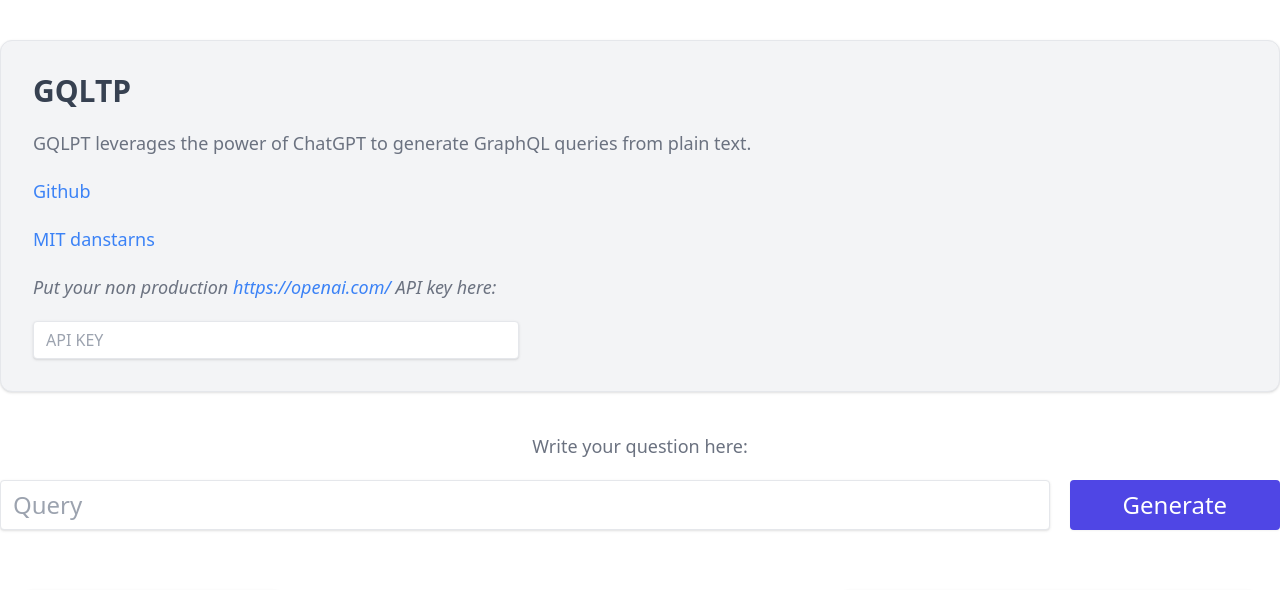
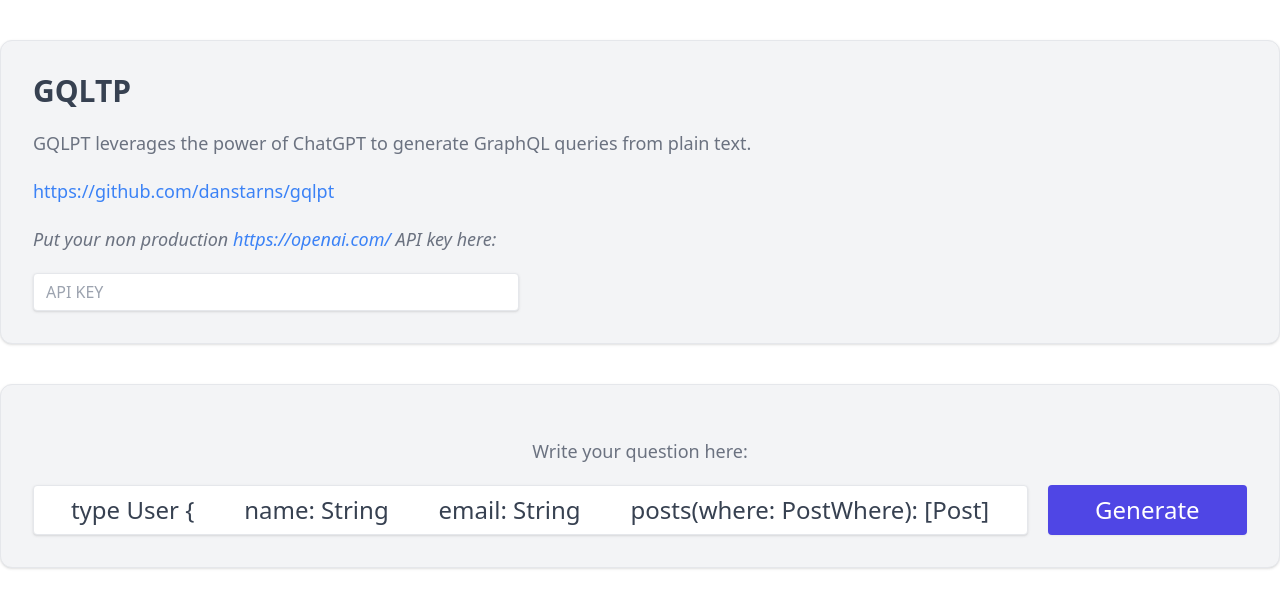
Before and after one commit to rocket-connect/gqlpt, a React app in the folder gqlpt.dev/: page / in a window 1280 px wide. Shown: the top 590 px of the page. Built offline with nearby package versions, Linux system fonts and the light colour scheme; no server answers.

Commit message:
feat: add defaults for playground

```diff
--- a/gqlpt.dev/src/App.tsx
+++ b/gqlpt.dev/src/App.tsx
@@ -1,6 +1,7 @@
 import { useCallback, useEffect, useState } from "react";
 import { Spinner } from "./components/Spinner";
 import { Editor } from "./components/Editor";
+import * as defaultValues from "./defaults";
 
 const config = {
   API_URL: process.env.API_URL,
@@ -11,10 +12,10 @@ function App() {
     localStorage.getItem("apiKey") || ""
   );
   const [typeDefs, setTypeDefs] = useState<string>(
-    localStorage.getItem("typeDefs") || ""
+    localStorage.getItem("typeDefs") || defaultValues.typeDefs
   );
   const [query, setQuery] = useState<string>(
-    localStorage.getItem("query") || ""
+    localStorage.getItem("query") || defaultValues.typeDefs
   );
 
   const [generatedQuery, setGeneratedQuery] = useState<string>();
@@ -77,13 +78,12 @@ function App() {
           plain text.
         </p>
         <p className="text-blue-500 text-lg mt-5">
-          <a href="https://github.com/danstarns/gqlpt">Github</a>
-        </p>
-        <p className="text-blue-500 text-lg mt-5">
-          <a href="https://github.com/danstarns/">MIT danstarns</a>
+          <a href="https://github.com/danstarns/gqlpt">
+            https://github.com/danstarns/gqlpt
+          </a>
         </p>
         <p className="text-gray-500 italic text-lg mt-5">
-          Put your <span className="bold">non production</span>{" "}
+          Put your non production{" "}
           <a className="text-blue-500" href="https://openai.com/">
             https://openai.com/
           </a>{" "}
@@ -99,6 +99,7 @@ function App() {
         />
       </div>
 
+      <div className="container mx-auto bg-gray-100 rounded-xl shadow border p-8 m-10">
         <p className="text-gray-500 text-lg my-5 text-center">
           Write your question here:
         </p>
@@ -122,6 +123,7 @@ function App() {
           >
             Generate
           </button>
+        </div>
       </div>
 
       {(error || loading) && (
--- /dev/null
+++ b/gqlpt.dev/src/defaults.ts
@@ -0,0 +1,28 @@
+export const typeDefs = `
+    type User {
+        name: String
+        email: String
+        posts(where: PostWhere): [Post]
+    }
+
+    type Post {
+        id: ID
+        name: String
+    }
+
+    input PostWhere {
+        title_contains: String
+    }
+
+    input UserWhere {
+        name: String
+        name_eq: String
+        email_contains: String
+    }
+
+    type Query {
+        users(where: UserWhere): [User]
+    }
+`;
+
+export const query = `find someone with the email danielstarns@hotmail.com including posts where title contains 'beer'`;
```
Lines whose indentation alone changed are shown as unchanged.
